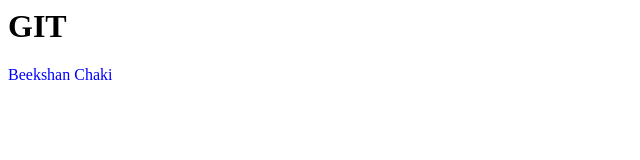
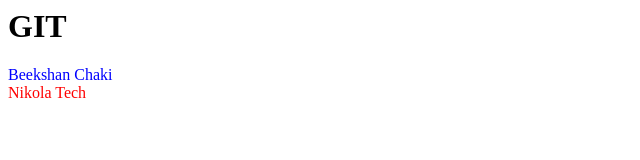
Before and after one commit to beekshan/beginner, a plain HTML site: page index.html in a window 1280 px wide. Shown: the whole page, without its empty margins (0-640 px from the left). Drawn offline with Linux system fonts and the light colour scheme.

Commit message:
change html and css

```diff
--- a/first.css
+++ b/first.css
@@ -1,3 +1,6 @@
 .new{
     color: blue;
 }
+.second{
+    color: red;
+}
--- a/index.html
+++ b/index.html
@@ -6,6 +6,7 @@
     <body>
        <h1>GIT</h1>
         <div class="new">Beekshan Chaki</div>
+        <div class="second">Nikola Tech</div>
     </body>
 
 </html>
```
